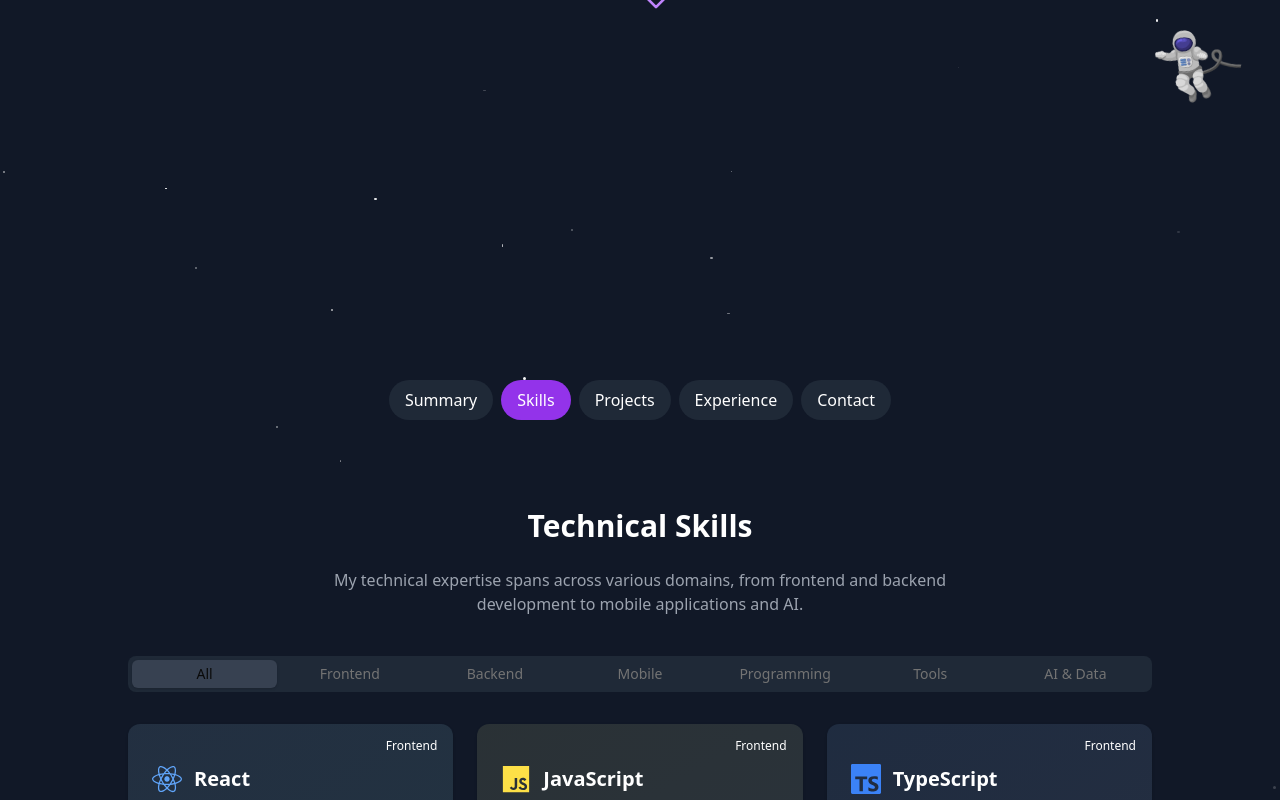
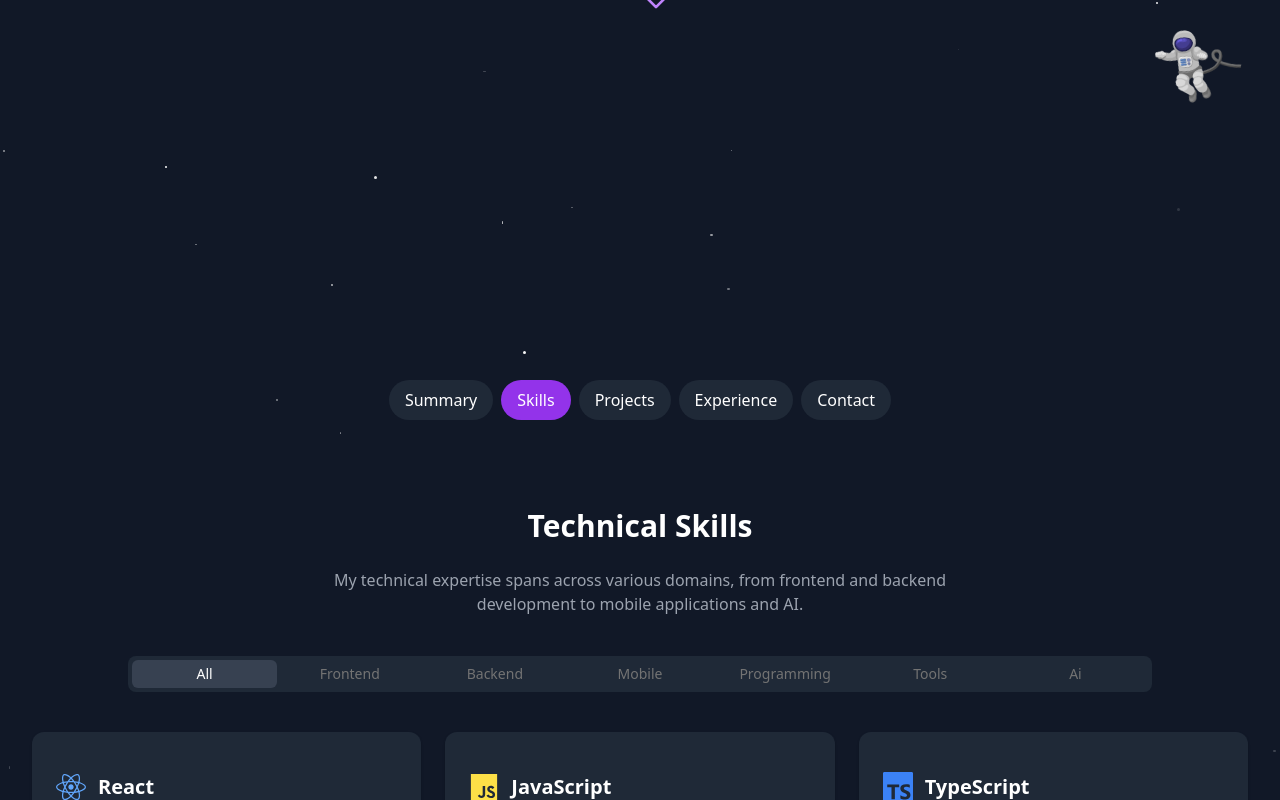
Before and after one commit to ani-sh-arma/portfolio, a React (Vite) app: page / in a window 1280 px wide. Both pictures are taken after a click on the button "Skills". Shown: the part 660-1460 px from the top of the page. Built offline with nearby package versions, Linux system fonts and the light colour scheme.

Commit message:
updated skills section

```diff
--- a/src/components/skills.tsx
+++ b/src/components/skills.tsx
@@ -1,7 +1,7 @@
 import { useState } from "react";
 import { motion } from "framer-motion";
 import { Card } from "@/components/ui/card";
-import { Tabs, TabsContent, TabsList, TabsTrigger } from "@/components/ui/tabs";
+import { Tabs, TabsList, TabsTrigger } from "@/components/ui/tabs";
 import {
   FaReact,
   FaNodeJs,
@@ -195,8 +195,10 @@ const skillCategories = {
 // All skills flattened for "All" category view
 const allSkills = Object.values(skillCategories).flat();
 
+// Your skill data remains unchanged...
+
 export function SkillsSection() {
-  const [hoveredSkill, setHoveredSkill] = useState<string | null>(null);
+  const [activeTab, setActiveTab] = useState("all");
 
   // Function to render skill cards
   const renderSkillCards = (skills: any[]) => {
@@ -208,58 +210,17 @@ export function SkillsSection() {
             initial={{ opacity: 0, y: 20 }}
             animate={{ opacity: 1, y: 0 }}
             transition={{ delay: index * 0.05, duration: 0.5 }}
-            onMouseEnter={() => setHoveredSkill(skill.name)}
-            onMouseLeave={() => setHoveredSkill(null)}
             className="relative"
           >
             <Card className="relative overflow-hidden bg-gray-800 border-0 rounded-xl h-full">
-              {/* Animated background gradient */}
-              <motion.div
-                className={`absolute inset-0 bg-gradient-to-br ${skill.gradientFrom} ${skill.gradientTo} opacity-10`}
-                initial={{ opacity: 0.05 }}
-                animate={{
-                  opacity: hoveredSkill === skill.name ? 0.2 : 0.05,
-                }}
-                transition={{ duration: 0.3 }}
-              />
-
-              {/* Skill content */}
               <div className="p-6 relative z-10 h-full flex flex-col">
-                {/* Category badge */}
-                <div className="absolute top-2 right-2">
-                  <span
-                    className={`text-xs px-2 py-1 rounded-full bg-opacity-20 ${skill.gradientFrom.replace(
-                      "from-",
-                      "bg-"
-                    )} text-white`}
-                  >
-                    {skill.category}
-                  </span>
-                </div>
-
-                {/* Skill header with icon */}
                 <div className="flex items-center mb-4 mt-4">
-                  <motion.div
-                    className="text-3xl mr-3"
-                    animate={{
-                      rotate: hoveredSkill === skill.name ? [0, 10, -10, 0] : 0,
-                      scale: hoveredSkill === skill.name ? [1, 1.2, 1] : 1,
-                    }}
-                    transition={{
-                      duration: 0.5,
-                      repeat: hoveredSkill === skill.name ? Infinity : 0,
-                      repeatDelay: 1,
-                    }}
-                  >
-                    {skill.icon}
-                  </motion.div>
+                  <div className="text-3xl mr-3">{skill.icon}</div>
                   <h3 className="text-xl font-bold text-white">{skill.name}</h3>
                 </div>
                 <p className="text-gray-400 text-sm mb-4 flex-grow">
                   {skill.description}
                 </p>
-
-                {/* Skill level */}
                 <div className="mt-auto">
                   <div className="flex justify-between text-sm mb-1">
                     <span className="text-gray-400">Proficiency</span>
@@ -267,8 +228,6 @@ export function SkillsSection() {
                       {skill.level}%
                     </span>
                   </div>
-
-                  {/* Custom progress bar */}
                   <div className="h-2 w-full bg-gray-700 rounded-full overflow-hidden">
                     <motion.div
                       className={`h-full bg-gradient-to-r ${skill.gradientFrom} ${skill.gradientTo}`}
@@ -278,36 +237,6 @@ export function SkillsSection() {
                     />
                   </div>
                 </div>
-
-                {/* Particle effects on hover */}
-                {hoveredSkill === skill.name && (
-                  <>
-                    {[...Array(5)].map((_, i) => (
-                      <motion.div
-                        key={i}
-                        className={`absolute w-1 h-1 rounded-full ${skill.gradientFrom.replace(
-                          "from-",
-                          "bg-"
-                        )}`}
-                        initial={{
-                          x: "50%",
-                          y: "50%",
-                          opacity: 0,
-                        }}
-                        animate={{
-                          x: `${50 + (Math.random() * 40 - 20)}%`,
-                          y: `${50 + (Math.random() * 40 - 20)}%`,
-                          opacity: [0, 1, 0],
-                        }}
-                        transition={{
-                          duration: 1 + Math.random(),
-                          repeat: Infinity,
-                          repeatType: "loop",
-                        }}
-                      />
-                    ))}
-                  </>
-                )}
               </div>
             </Card>
           </motion.div>
@@ -326,77 +255,42 @@ export function SkillsSection() {
         backend development to mobile applications and AI.
       </p>
 
-      <Tabs defaultValue="all" className="w-full max-w-5xl mx-auto mb-10">
+      <Tabs className="w-full max-w-5xl mx-auto mb-10">
         <TabsList className="grid grid-cols-3 md:grid-cols-7 mb-8 bg-gray-800">
-          <TabsTrigger value="all" className="data-[state=active]:bg-gray-700">
-            All
-          </TabsTrigger>
-          <TabsTrigger
-            value="frontend"
-            className="data-[state=active]:bg-blue-900/30"
-          >
-            Frontend
-          </TabsTrigger>
-          <TabsTrigger
-            value="backend"
-            className="data-[state=active]:bg-green-900/30"
-          >
-            Backend
-          </TabsTrigger>
-          <TabsTrigger
-            value="mobile"
-            className="data-[state=active]:bg-indigo-900/30"
-          >
-            Mobile
-          </TabsTrigger>
-          <TabsTrigger
-            value="programming"
-            className="data-[state=active]:bg-purple-900/30"
-          >
-            Programming
-          </TabsTrigger>
-          <TabsTrigger
-            value="tools"
-            className="data-[state=active]:bg-orange-900/30"
-          >
-            Tools
-          </TabsTrigger>
-          <TabsTrigger
-            value="ai"
-            className="data-[state=active]:bg-teal-900/30"
-          >
-            AI & Data
-          </TabsTrigger>
+          {[
+            "all",
+            "frontend",
+            "backend",
+            "mobile",
+            "programming",
+            "tools",
+            "ai",
+          ].map((category) => (
+            <TabsTrigger
+              key={category}
+              value={category}
+              onClick={() => setActiveTab(category)}
+              className={`data-[state=active]:bg-gray-700 ${
+                activeTab === category ? "bg-gray-700 text-white" : ""
+              }`}
+            >
+              {category.charAt(0).toUpperCase() + category.slice(1)}
+            </TabsTrigger>
+          ))}
         </TabsList>
+      </Tabs>
 
-        <TabsContent value="all" className="mt-0">
-          {renderSkillCards(allSkills)}
-        </TabsContent>
-
-        <TabsContent value="frontend" className="mt-0">
-          {renderSkillCards(skillCategories.frontend)}
-        </TabsContent>
-
-        <TabsContent value="backend" className="mt-0">
-          {renderSkillCards(skillCategories.backend)}
-        </TabsContent>
-
-        <TabsContent value="mobile" className="mt-0">
-          {renderSkillCards(skillCategories.mobile)}
-        </TabsContent>
-
-        <TabsContent value="programming" className="mt-0">
-          {renderSkillCards(skillCategories.programming)}
-        </TabsContent>
-
-        <TabsContent value="tools" className="mt-0">
-          {renderSkillCards(skillCategories.tools)}
-        </TabsContent>
-
-        <TabsContent value="ai" className="mt-0">
-          {renderSkillCards(skillCategories.ai)}
-        </TabsContent>
-      </Tabs>
+      {/* Render skill cards based on activeTab */}
+      <div className="relative">
+        {activeTab === "all" && renderSkillCards(allSkills)}
+        {activeTab === "frontend" && renderSkillCards(skillCategories.frontend)}
+        {activeTab === "backend" && renderSkillCards(skillCategories.backend)}
+        {activeTab === "mobile" && renderSkillCards(skillCategories.mobile)}
+        {activeTab === "programming" &&
+          renderSkillCards(skillCategories.programming)}
+        {activeTab === "tools" && renderSkillCards(skillCategories.tools)}
+        {activeTab === "ai" && renderSkillCards(skillCategories.ai)}
+      </div>
     </div>
   );
 }
```
